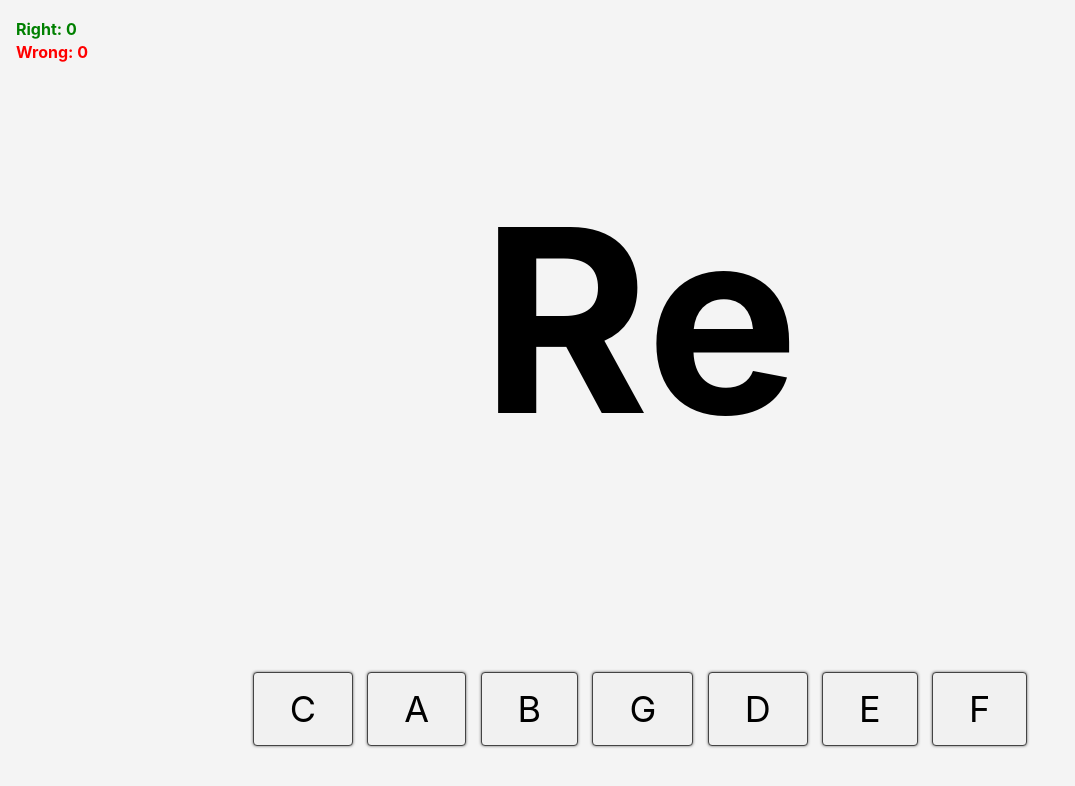
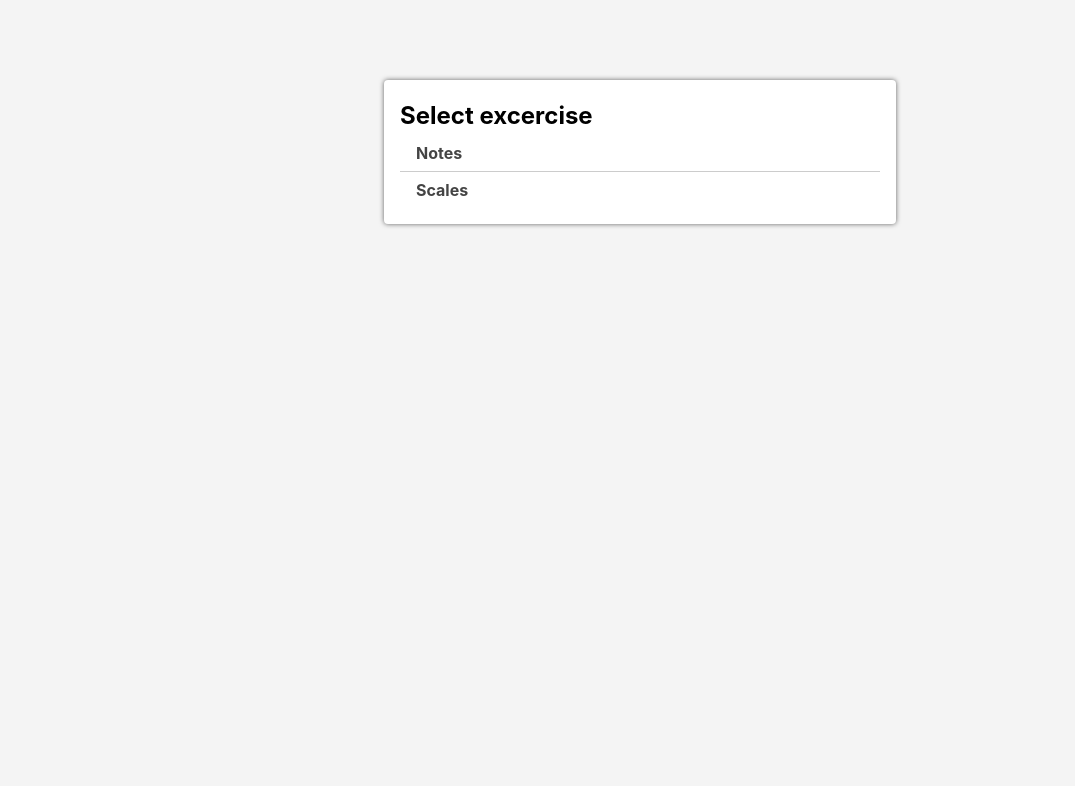
Before and after one commit to Experiment8/notes-matcher, a React (Create React App) app: page / in a window 1280 px wide. Shown: the top 786 px of the page, without its empty margins (0-1075 px from the left). Built offline with nearby package versions, Linux system fonts and the light colour scheme.

Commit message:
Added routing for different exercises

```diff
--- a/src/App.js
+++ b/src/App.js
@@ -1,150 +1,20 @@
 import React, { Component } from 'react';
+import { Switch, Route, Redirect } from 'react-router-dom';
 
-import { shuffle } from './utils';
-import { NOTES } from './config';
-
-import styles from './styles.module.css';
-
-const randomNote = reverse => {
-  const notes = getObjectMethod(!reverse)(NOTES);
-  return notes[Math.floor((Math.random() * notes.length))];
-};
-
-const randomBool = () => (
-  Math.random() >= 0.5
-);
-
-const getObjectMethod = reverse => (
-  reverse ? Object.keys : Object.values
-);
-
-const getCorrectnessClass = correct => {
-  const classes = [styles.correctness];
-
-  if (correct) classes.push(styles.correct);
-  else classes.push(styles.wrong);
-
-  return classes.join(' ');
-}
-
-const checkCorrectness = (selection, note, reverse) => (
-  reverse ?
-    (NOTES[selection] === note) :
-    (selection === NOTES[note])
-)
-
-const getItemClasses = (note, selectedNote, correct) => {
-  const classes = [styles.item];
-
-  if (correct !== undefined) {
-    if (note === selectedNote) {
-      if (correct) classes.push(styles.correct);
-      else classes.push(styles.wrong);
-    } else {
-      classes.push(styles.disabled);
-    }
-  }
-
-  return classes.join(' ');
-}
+import Home from 'scenes/Home';
+import ScalesMatcher from 'scenes/ScalesMatcher';
+import NotesMatcher from 'scenes/NotesMatcher';
 
 export default class App extends Component {
 
-  state = {
-    notes        : shuffle(Object.values(NOTES)),
-    wrongs       : 0,
-    rights       : 0,
-    disabled     : false,
-    reverse      : false,
-    note         : randomNote(),
-    selectedNote : undefined,
-    correct      : undefined
-  }
-
-  selectAnswer = selection => {
-    const correct = checkCorrectness(
-      selection,
-      this.state.note,
-      this.state.reverse
-    );
-
-    const { rights, wrongs } = this.state;
-
-    this.setState({
-      correct,
-      disabled     : true,
-      selectedNote : selection,
-      rights       : correct ? (rights + 1) : rights,
-      wrongs       : !correct ? (wrongs + 1) : wrongs
-    })
-
-    setTimeout(() => {
-      const reverse = randomBool();
-
-      this.setState({
-        reverse,
-        notes        : shuffle(getObjectMethod(reverse)(NOTES)),
-        disabled     : false,
-        note         : randomNote(reverse),
-        selectedNote : undefined,
-        correct      : undefined
-      })
-    }, 1000)
-
-  }
-
   render() {
-
-    const {
-
-      note,
-      correct,
-      disabled,
-
-      notes,
-      selectedNote,
-
-      rights,
-      wrongs
-
-    } = this.state;
-
     return (
-      <div clasName={styles.container}>
-
-        <div className={styles.counter}>
-          <div className={styles.right}>
-            Right: { rights }
-          </div>
-          <div className={styles.wrong}>
-            Wrong: { wrongs }
-          </div>
-        </div>
-
-        <div className={styles.note}>
-          <span className={styles.inner}>
-            { note }
-          </span>
-        </div>
-
-        <ul className={styles.selection}>
-          { notes.map((note, idx) => (
-            <li
-              key={note}
-              className={getItemClasses(note, selectedNote, correct)}
-              onClick={() => {
-                if (!disabled) this.selectAnswer(note)
-              }}>
-              { note }
-            </li>
-          )) }
-        </ul>
-
-        { correct !== undefined && <div className={getCorrectnessClass(correct)}>
-          { correct ? 'Right' : 'Wrong' }
-        </div> }
-
-      </div>
-    );
+      <Switch>
+        <Route exact path="/" component={Home} />
+        <Route path="/scales" component={ScalesMatcher} />
+        <Route path="/notes" component={NotesMatcher} />
+        <Redirect from="*" to="/" />
+      </Switch>
+    )
   }
 }
--- a/src/index.js
+++ b/src/index.js
@@ -1,10 +1,17 @@
 import React from 'react';
 import ReactDOM from 'react-dom';
+import { BrowserRouter as Router } from 'react-router-dom';
+
 import './index.css';
 import App from './App';
+
 import * as serviceWorker from './serviceWorker';
 
-ReactDOM.render(<App />, document.getElementById('root'));
+ReactDOM.render(
+  <Router>
+    <App />
+  </Router>
+, document.getElementById('root'));
 
 // If you want your app to work offline and load faster, you can change
 // unregister() to register() below. Note this comes with some pitfalls.
--- /dev/null
+++ b/src/scenes/Home/index.jsx
@@ -0,0 +1,28 @@
+import React, { Component } from 'react';
+import { Link } from 'react-router-dom';
+
+import styles from './styles.module.css';
+
+export default class Home extends Component {
+
+  render() {
+
+    return (
+      <div className={styles.segment}>
+        <h2>Select excercise</h2>
+        <ul className={styles.list}>
+          <li className={styles.item}>
+            <Link to="/notes">
+              Notes
+            </Link>
+          </li>
+          <li className={styles.item}>
+            <Link to="/scales">
+              Scales
+            </Link>
+          </li>
+        </ul>
+      </div>
+    )
+  }
+}
--- /dev/null
+++ b/src/scenes/Home/styles.module.css
@@ -0,0 +1,30 @@
+.segment {
+  position: absolute;
+  top: 10vh;
+  left: 30vw; right: 30vw;
+  padding: 1em;
+  background: #fff;
+  border-radius: 4px;
+  box-shadow: 0 0 5px rgba(0,0,0,.6);
+}
+.segment > h2 {
+  margin: .2em 0;
+}
+.list {
+  list-style: none;
+  padding: 0;
+  margin: 0;
+}
+.list > .item:not(:first-child) {
+  border-top: 1px solid #CCC;
+}
+.list > .item a {
+  display: block;
+  padding: .5em 1em;
+  color: #444;
+  font-weight: bold;
+  text-decoration: none;
+}
+.list > .item a:hover {
+  background: #FAFAFA;
+}
--- /dev/null
+++ b/src/scenes/NotesMatcher/index.jsx
@@ -0,0 +1,145 @@
+import React, { Component, Fragment } from 'react';
+
+import { shuffle, randomBool } from 'utils';
+import { NOTES } from './config';
+
+import styles from './styles.module.css';
+
+const getObjectMethod = reverse => (
+  reverse ? Object.keys : Object.values
+);
+
+const randomNote = reverse => {
+  const notes = getObjectMethod(!reverse)(NOTES);
+  return notes[Math.floor((Math.random() * notes.length))];
+};
+
+const checkCorrectness = (selection, note, reverse) => (
+  reverse ?
+    (NOTES[selection] === note) :
+    (selection === NOTES[note])
+)
+
+const getItemClasses = (note, selectedNote, correct) => {
+  const classes = [styles.item];
+
+  if (correct !== undefined) {
+    if (note === selectedNote) {
+      if (correct) classes.push(styles.correct);
+      else classes.push(styles.wrong);
+    } else {
+      classes.push(styles.disabled);
+    }
+  }
+
+  return classes.join(' ');
+}
+
+const getCorrectnessClass = correct => {
+  const classes = [styles.correctness];
+
+  if (correct) classes.push(styles.correct);
+  else classes.push(styles.wrong);
+
+  return classes.join(' ');
+}
+
+export default class NotesMatcher extends Component {
+
+  state = {
+    notes        : shuffle(Object.values(NOTES)),
+    wrongs       : 0,
+    rights       : 0,
+    disabled     : false,
+    reverse      : false,
+    note         : randomNote(),
+    selectedNote : undefined,
+    correct      : undefined
+  }
+
+  selectAnswer = selection => {
+    const correct = checkCorrectness(
+      selection,
+      this.state.note,
+      this.state.reverse
+    );
+
+    const { rights, wrongs } = this.state;
+
+    this.setState({
+      correct,
+      disabled     : true,
+      selectedNote : selection,
+      rights       : correct ? (rights + 1) : rights,
+      wrongs       : !correct ? (wrongs + 1) : wrongs
+    })
+
+    setTimeout(() => {
+      const reverse = randomBool();
+
+      this.setState({
+        reverse,
+        notes        : shuffle(getObjectMethod(reverse)(NOTES)),
+        disabled     : false,
+        note         : randomNote(reverse),
+        selectedNote : undefined,
+        correct      : undefined
+      })
+    }, 1000)
+
+  }
+
+  render() {
+
+    const {
+
+      note,
+      correct,
+      disabled,
+
+      notes,
+      selectedNote,
+
+      rights,
+      wrongs
+
+    } = this.state;
+
+    return (
+      <Fragment>
+        <div className={styles.counter}>
+          <div className={styles.right}>
+            Right: { rights }
+          </div>
+          <div className={styles.wrong}>
+            Wrong: { wrongs }
+          </div>
+        </div>
+
+        <div className={styles.note}>
+          <span className={styles.inner}>
+            { note }
+          </span>
+        </div>
+
+        <ul className={styles.selection}>
+          { notes.map((note, idx) => (
+            <li
+              key={note}
+              className={getItemClasses(note, selectedNote, correct)}
+              onClick={() => {
+                if (!disabled) this.selectAnswer(note)
+              }}>
+              { note }
+            </li>
+          )) }
+        </ul>
+
+        { correct !== undefined && <div className={getCorrectnessClass(correct)}>
+          { correct ? 'Right' : 'Wrong' }
+        </div> }
+
+      </Fragment>
+    );
+  }
+}
--- a/src/styles.module.css
+++ b/src/scenes/NotesMatcher/styles.module.css
@@ -1,7 +1,3 @@
-.container {
-  position: relative;
-  color: #444;
-}
 .note,
 .selection {
     display: flex;
--- a/src/utils/index.js
+++ b/src/utils/index.js
@@ -1,3 +1,7 @@
+export const randomBool = () => (
+  Math.random() >= 0.5
+);
+
 export const shuffle = a => {
     var j, x, i;
     for (i = a.length - 1; i > 0; i--) {
```
Also changed, not shown: src/scenes/NotesMatcher/config/index.js (renamed from src/config/index.js).
